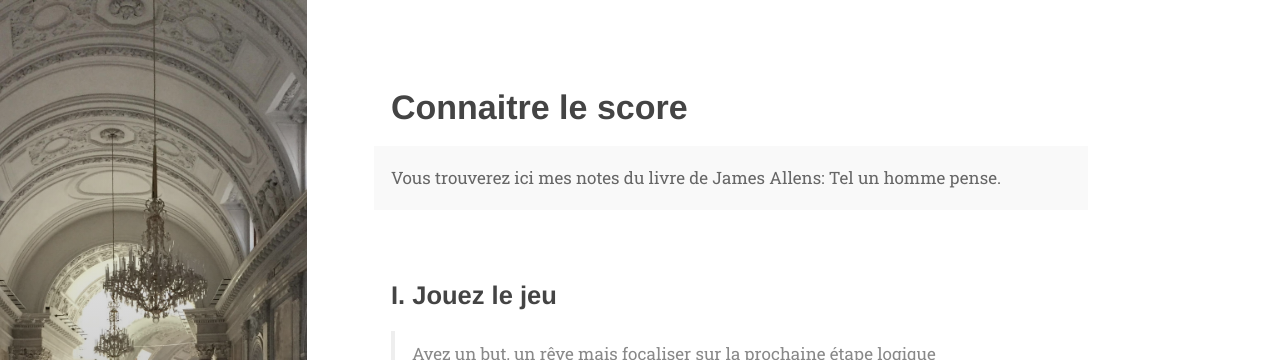
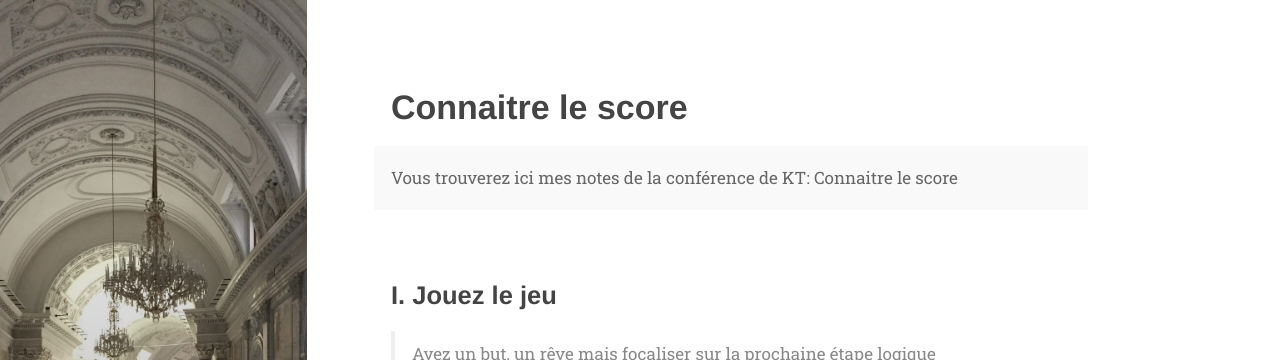
Before and after one commit to abdoulaye-tnd/tandian, a Jekyll site: the page built from books/lescore.md, in a window 1280 px wide and 900 px high. Shown: the top 360 px of the window. Built offline with Jekyll 4.4.1, drawn with Linux system fonts in a browser that asks for light colours; some web fonts are replaced.

Commit message:
Update lescore.md

```diff
--- a/books/lescore.md
+++ b/books/lescore.md
@@ -2,7 +2,7 @@
 layout: page
 title: Connaitre le score
 description: >
-  Vous trouverez ici mes notes du livre de James Allens: Tel un homme pense.
+  Vous trouverez ici mes notes de la conférence de KT: Connaitre le score
 
 
 ---
```
